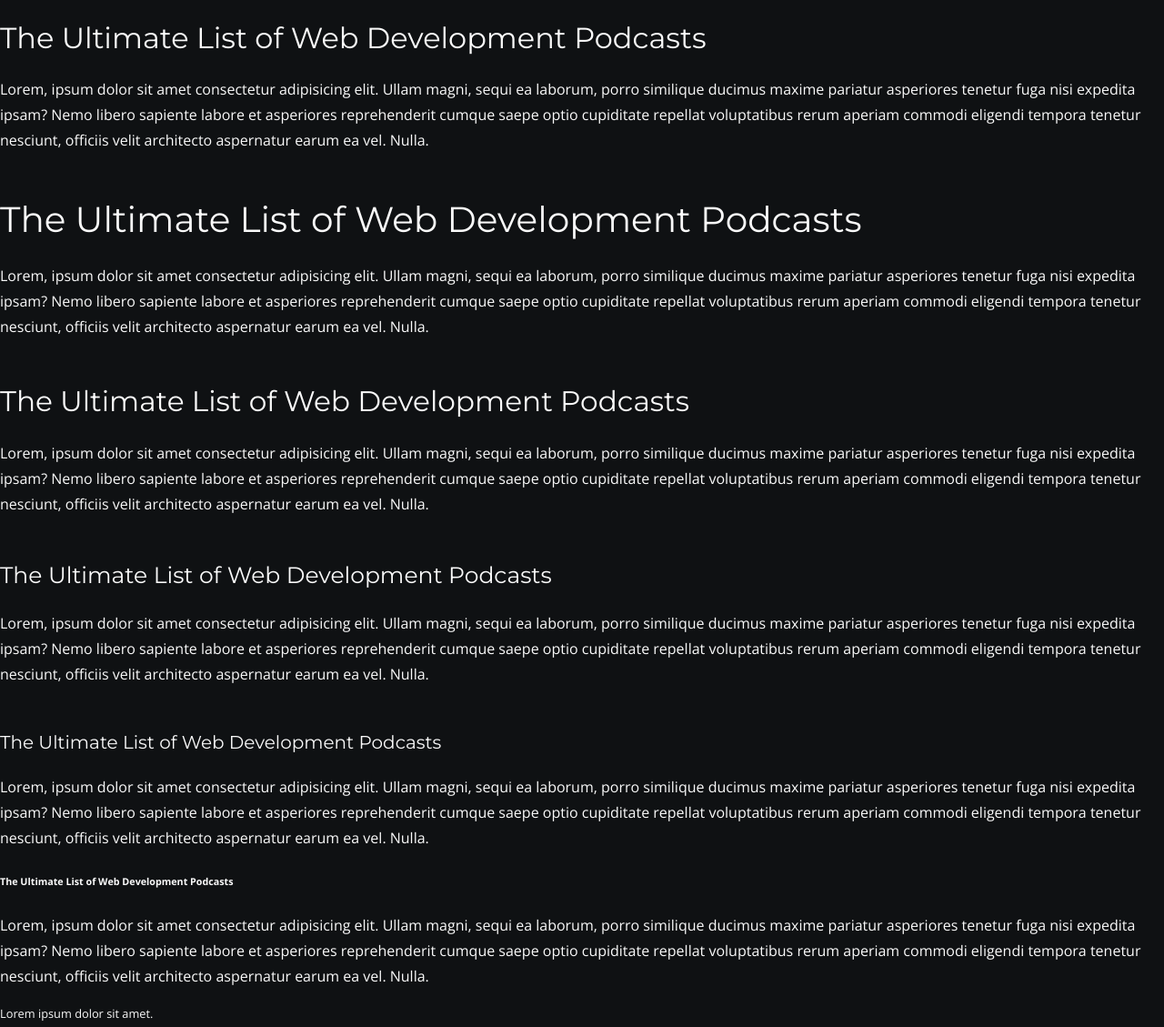
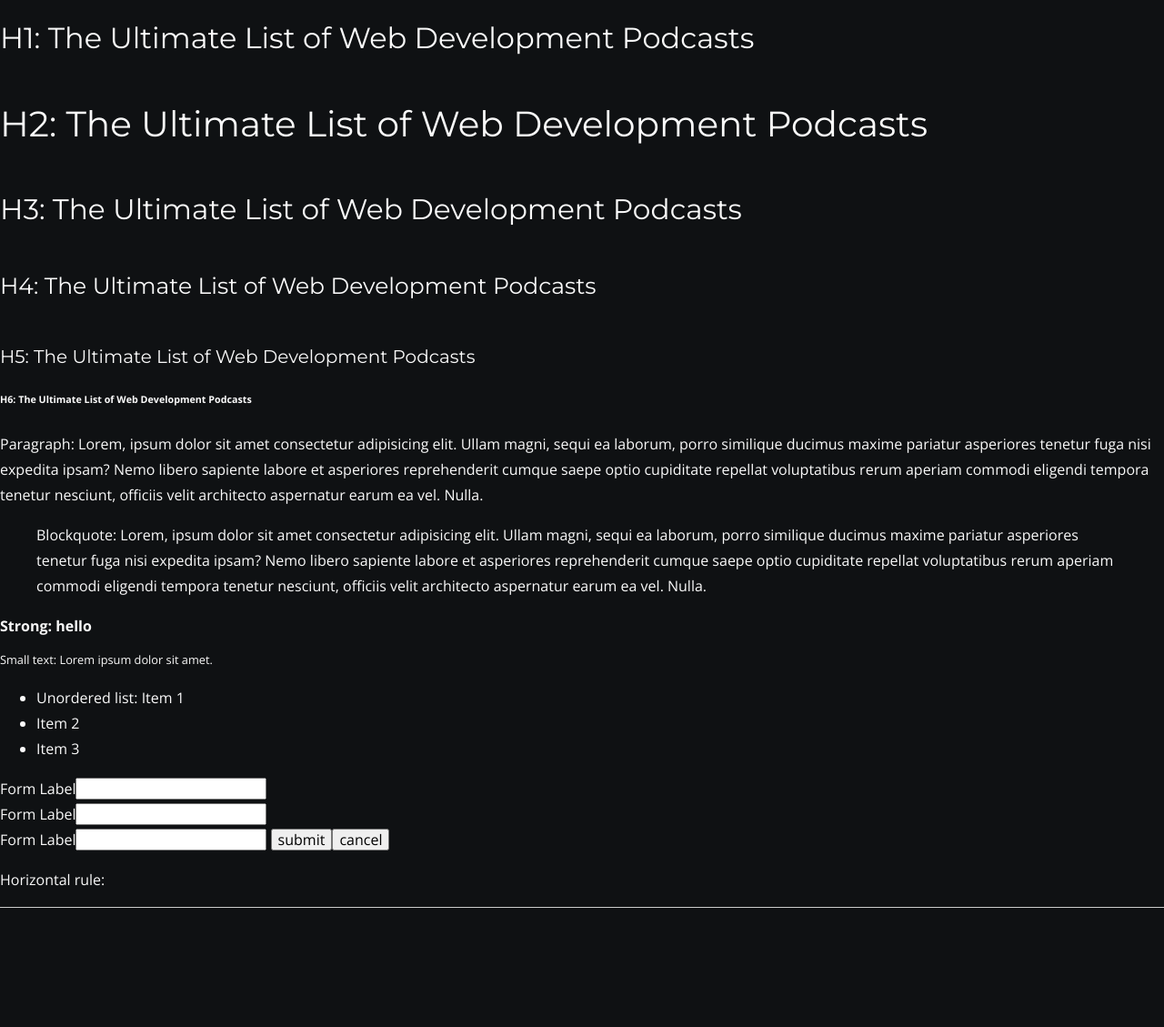
Before and after one commit to tuckpuck/wp-blank-starter, a website built with Parcel: page index.html in a window 1280 px wide. Shown: the whole page at 91% size. After the commit the page ends 1014 px from the top, so only its background shows below. Built offline with nearby package versions, Linux system fonts and the light colour scheme.

Commit message:
add html elements for testing

```diff
--- a/index.html
+++ b/index.html
@@ -26,26 +26,45 @@
 <body class="dark">
 
   <!-- Add your site or application content here -->
-  <h1>The Ultimate List of Web Development Podcasts
+  <h1>H1: The Ultimate List of Web Development Podcasts
   </h1>
-  <p>Lorem, ipsum dolor sit amet consectetur adipisicing elit. Ullam magni, sequi ea laborum, porro similique ducimus maxime pariatur asperiores tenetur fuga nisi expedita ipsam? Nemo libero sapiente labore et asperiores reprehenderit cumque saepe optio cupiditate repellat voluptatibus rerum aperiam commodi eligendi tempora tenetur nesciunt, officiis velit architecto aspernatur earum ea vel. Nulla.</p>
-  <h2>The Ultimate List of Web Development Podcasts
+  <h2>H2: The Ultimate List of Web Development Podcasts
   </h2>
-  <p>Lorem, ipsum dolor sit amet consectetur adipisicing elit. Ullam magni, sequi ea laborum, porro similique ducimus maxime pariatur asperiores tenetur fuga nisi expedita ipsam? Nemo libero sapiente labore et asperiores reprehenderit cumque saepe optio cupiditate repellat voluptatibus rerum aperiam commodi eligendi tempora tenetur nesciunt, officiis velit architecto aspernatur earum ea vel. Nulla.</p>
-  <h3>The Ultimate List of Web Development Podcasts
+  <h3>H3: The Ultimate List of Web Development Podcasts
   </h3>
-  <p>Lorem, ipsum dolor sit amet consectetur adipisicing elit. Ullam magni, sequi ea laborum, porro similique ducimus maxime pariatur asperiores tenetur fuga nisi expedita ipsam? Nemo libero sapiente labore et asperiores reprehenderit cumque saepe optio cupiditate repellat voluptatibus rerum aperiam commodi eligendi tempora tenetur nesciunt, officiis velit architecto aspernatur earum ea vel. Nulla.</p>
-  <h4>The Ultimate List of Web Development Podcasts
+  <h4>H4: The Ultimate List of Web Development Podcasts
   </h4>
-  <p>Lorem, ipsum dolor sit amet consectetur adipisicing elit. Ullam magni, sequi ea laborum, porro similique ducimus maxime pariatur asperiores tenetur fuga nisi expedita ipsam? Nemo libero sapiente labore et asperiores reprehenderit cumque saepe optio cupiditate repellat voluptatibus rerum aperiam commodi eligendi tempora tenetur nesciunt, officiis velit architecto aspernatur earum ea vel. Nulla.</p>
-  <h5>The Ultimate List of Web Development Podcasts
+  <h5>H5: The Ultimate List of Web Development Podcasts
   </h5>
-  <p>Lorem, ipsum dolor sit amet consectetur adipisicing elit. Ullam magni, sequi ea laborum, porro similique ducimus maxime pariatur asperiores tenetur fuga nisi expedita ipsam? Nemo libero sapiente labore et asperiores reprehenderit cumque saepe optio cupiditate repellat voluptatibus rerum aperiam commodi eligendi tempora tenetur nesciunt, officiis velit architecto aspernatur earum ea vel. Nulla.</p>
-  <h6>The Ultimate List of Web Development Podcasts
+  <h6>H6: The Ultimate List of Web Development Podcasts
   </h6>
-  <p>Lorem, ipsum dolor sit amet consectetur adipisicing elit. Ullam magni, sequi ea laborum, porro similique ducimus maxime pariatur asperiores tenetur fuga nisi expedita ipsam? Nemo libero sapiente labore et asperiores reprehenderit cumque saepe optio cupiditate repellat voluptatibus rerum aperiam commodi eligendi tempora tenetur nesciunt, officiis velit architecto aspernatur earum ea vel. Nulla.</p>
+  <p>Paragraph: Lorem, ipsum dolor sit amet consectetur adipisicing elit. Ullam magni, sequi ea laborum, porro similique ducimus maxime pariatur asperiores tenetur fuga nisi expedita ipsam? Nemo libero sapiente labore et asperiores reprehenderit cumque saepe optio cupiditate repellat voluptatibus rerum aperiam commodi eligendi tempora tenetur nesciunt, officiis velit architecto aspernatur earum ea vel. Nulla.</p>
 
-  <p class="text-small">Lorem ipsum dolor sit amet.</p>
+  <blockquote>Blockquote: Lorem, ipsum dolor sit amet consectetur adipisicing elit. Ullam magni, sequi ea laborum, porro similique ducimus maxime pariatur asperiores tenetur fuga nisi expedita ipsam? Nemo libero sapiente labore et asperiores reprehenderit cumque saepe optio cupiditate repellat voluptatibus rerum aperiam commodi eligendi tempora tenetur nesciunt, officiis velit architecto aspernatur earum ea vel. Nulla.</blockquote>
+
+  <strong>Strong: hello</strong>
+
+  <p class="text-small">Small text: Lorem ipsum dolor sit amet.</p>
+
+  <ul>
+    <li>Unordered list: Item 1</li>
+    <li>Item 2</li>
+    <li>Item 3</li>
+  </ul>
+
+  <form action="">
+    <div><label for="text">Form Label</label><input id="text" type="text"></div>
+    <div><label for="number">Form Label</label><input id="number" type="number"></div>
+    <div><label for="dropdown">Form Label</label><input type="text" id="dropdown" name="city" list="cityname">
+      <datalist id="cityname">
+        <option value="Boston">
+        <option value="Cambridge">
+      </datalist>
+    <button>submit</button><button>cancel</button>
+  </form>
+
+  <p>Horizontal rule:</p>
+  <hr>
   <script src="js/vendor/modernizr-3.11.2.min.js"></script>
   <script src="js/plugins.js"></script>
   <script src="js/main.js"></script>
```
